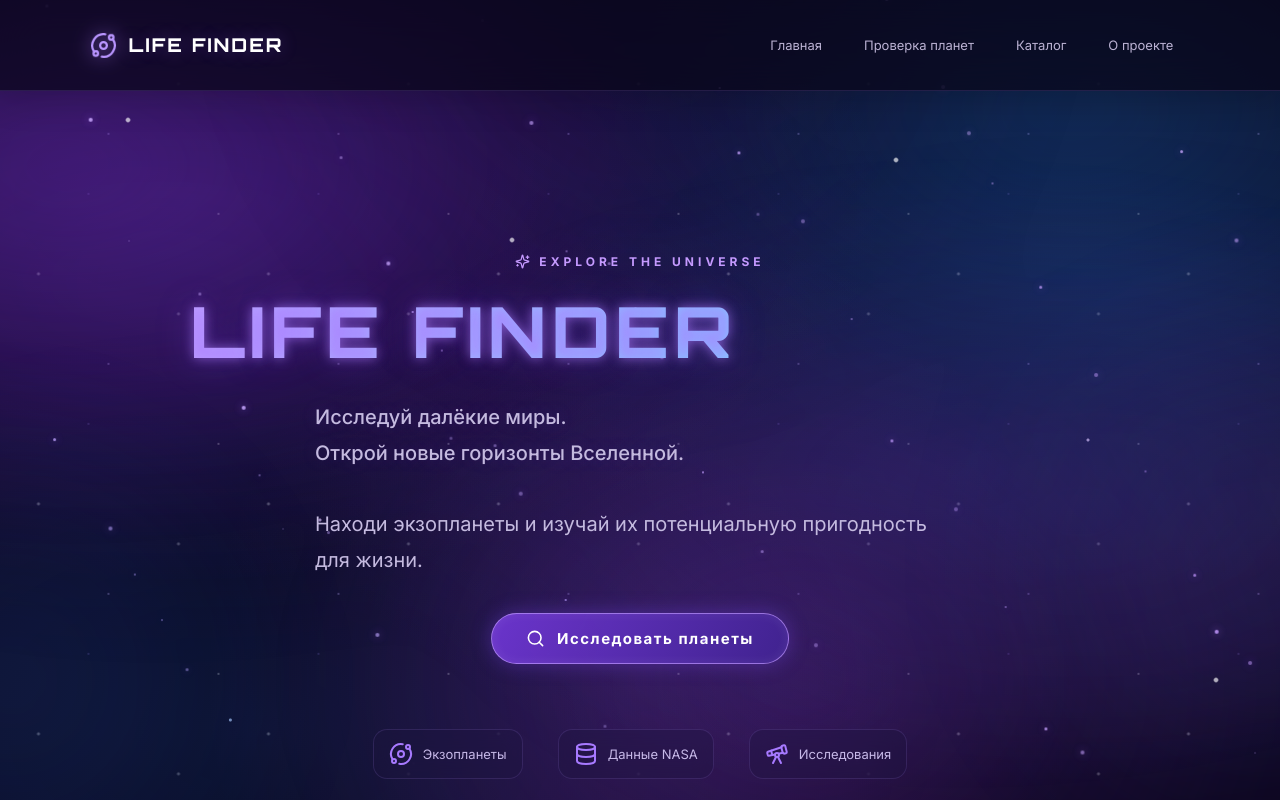
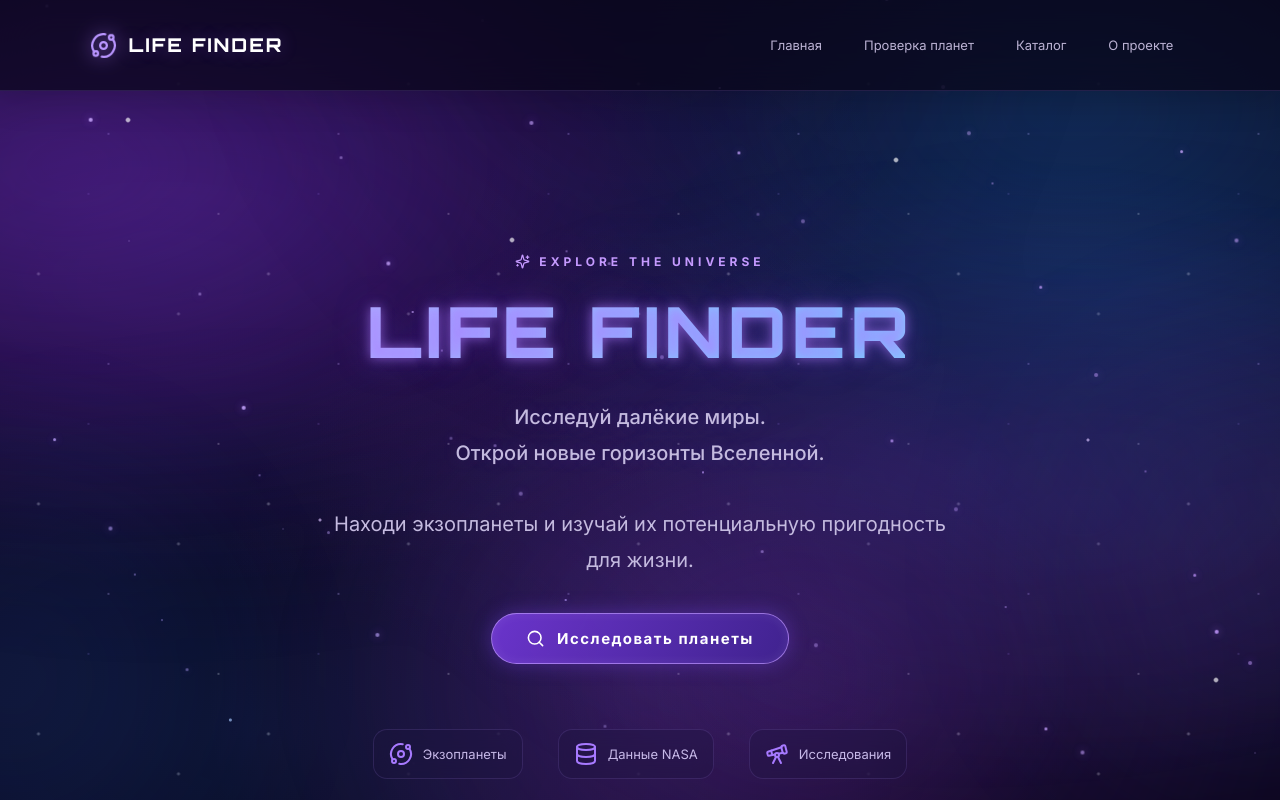
Before and after one commit to mayskk/life-finder-next, a React (Vite) app: page / in a window 1280 px wide. Shown: the top 800 px of the page. Built offline with nearby package versions, Linux system fonts and the light colour scheme.

Commit message:
Update style.css

```diff
--- a/src/style.css
+++ b/src/style.css
@@ -3864,3 +3864,20 @@ footer::after {
     font-size: 15px;
   }
 }
+/* Центрирование текста главного экрана */
+.hero-content {
+  text-align: center !important;
+  margin-left: auto !important;
+  margin-right: auto !important;
+}
+
+.hero-content h1,
+.hero-content p {
+  text-align: center !important;
+  width: 100%;
+}
+
+.hero-split-v3 {
+  justify-content: center !important;
+  text-align: center !important;
+}
```
